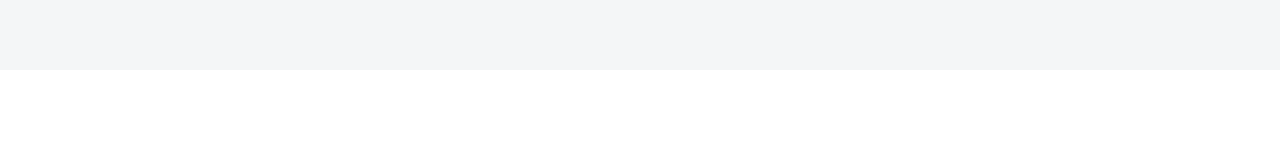
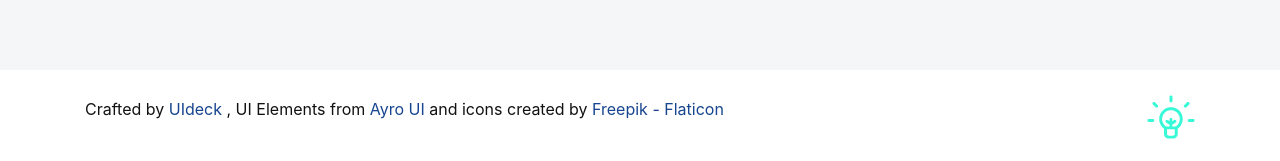
Before and after one commit to barustudio/rotaryedutechforpanama_landing, a Svelte app: page / in a window 1280 px wide. Shown: the part 5641-5802 px from the top of the page. Before the commit the page ends 5711 px from the top, so only its background shows below. Built offline with nearby package versions, Linux system fonts and the light colour scheme.

Commit message:
refactor(Footer): remove information and add credits for logos

```diff
--- a/src/App.svelte
+++ b/src/App.svelte
@@ -2,6 +2,7 @@
   import About from "./About.svelte";
   // import CallToAction from "./CallToAction.svelte";
   import Contact from "./Contact.svelte";
+  import Footer from "./Footer.svelte";
   import Header from "./Header.svelte";
   // import News from "./News.svelte";
   import Partners from "./Partners.svelte";
@@ -19,6 +20,7 @@
   <!-- <CallToAction /> -->
   <!-- <Testimonials /> -->
   <Contact />
+  <Footer />
   <BackToTopButton />
 </div>
 
--- a/src/Footer.svelte
+++ b/src/Footer.svelte
@@ -1,101 +1,41 @@
 <footer id="footer" class="footer-area">
-  <div class="footer-widget">
+  <div class="footer-copyright">
     <div class="container">
-      <div class="row">
-        <div class="col-lg-3 col-sm-6">
-          <div class="footer-link">
-            <h6 class="footer-title">Company</h6>
-            <ul>
-              <li><a href="#">About</a></li>
-              <li><a href="#">Contact</a></li>
-              <li><a href="#">Investors</a></li>
-            </ul>
+      <div class="row align-items-center">
+        <div class="col-lg-10">
+          <div class="copyright text-center text-lg-left mt-10">
+            <p class="text">
+              Crafted by <a
+                style="color: #17458f"
+                rel="nofollow"
+                href="https://uideck.con">UIdeck</a
+              >
+              , UI Elements from
+              <a style="color: #17458f" rel="nofollow" href="https://ayroui.com"
+                >Ayro UI</a
+              >
+              and icons created by
+              <a
+                style="color: #17458f"
+                rel="nofollow"
+                href="https://www.flaticon.com/free-icons/association"
+                title="association icons">
+                Freepik - Flaticon
+              </a>
+            </p>
           </div>
         </div>
-        <div class="col-lg-3 col-sm-6">
-          <div class="footer-link">
-            <h6 class="footer-title">Solutions</h6>
-            <ul>
-              <li><a href="#">Facilities Services</a></li>
-              <li><a href="#">Workplace Staffing</a></li>
-              <li><a href="#">Project Management</a></li>
-            </ul>
-          </div>
-        </div>
-        <div class="col-lg-3 col-sm-6">
-          <div class="footer-link">
-            <h6 class="footer-title">Product &amp; Services</h6>
-            <ul>
-              <li><a href="#">Products</a></li>
-              <li><a href="#">Business</a></li>
-              <li><a href="#">Developer</a></li>
-            </ul>
-          </div>
-        </div>
-        <div class="col-lg-3 col-sm-6">
-          <div class="footer-link">
-            <h6 class="footer-title">Help &amp; Suuport</h6>
-            <ul>
-              <li><a href="#">Support Center</a></li>
-              <li><a href="#">FAQ</a></li>
-              <li><a href="#">Terms &amp; Conditions</a></li>
-            </ul>
+        <div class="col-lg-2">
+          <div class="footer-logo text-right mt-10">
+            <a href="index.html">
+              <img
+                src="images/favicon.png"
+                alt="Logo of Digital Interactive Classrooms Project, a Rotary initiative."
+              />
+            </a>
           </div>
         </div>
       </div>
     </div>
   </div>
-  <div class="footer-copyright">
-    <div class="container">
-      <div class="row align-items-center">
-        <div class="col-lg-5">
-          <div class="copyright text-center text-lg-left mt-10">
-            <p class="text">
-              Crafted by <a
-                style="color: #38f9d7"
-                rel="nofollow"
-                href="https://uideck.con">UIdeck</a
-              >
-              and UI Elements from
-              <a style="color: #38f9d7" rel="nofollow" href="https://ayroui.com"
-                >Ayro UI</a
-              >
-            </p>
-          </div>
-        </div>
-        <div class="col-lg-2">
-          <div class="footer-logo text-center mt-10">
-            <a href="index.html"
-              ><img
-                src="assets/images/logo-2.svg"
-                alt="Logo"
-                data-pagespeed-url-hash="3894847632"
-                onload="pagespeed.CriticalImages.checkImageForCriticality(this);"
-              /></a
-            >
-          </div>
-        </div>
-        <div class="col-lg-5">
-          <ul class="social text-center text-lg-right mt-10">
-            <li>
-              <a href="https://facebook.com/uideckHQ"
-                ><i class="lni-facebook-filled" /></a
-              >
-            </li>
-            <li>
-              <a href="https://twitter.com/uideckHQ"
-                ><i class="lni-twitter-original" /></a
-              >
-            </li>
-            <li>
-              <a href="https://instagram.com/uideckHQ"
-                ><i class="lni-instagram-original" /></a
-              >
-            </li>
-            <li><a href="#"><i class="lni-linkedin-original" /></a></li>
-          </ul>
-        </div>
-      </div>
-    </div>
-  </div>
 </footer>
```
